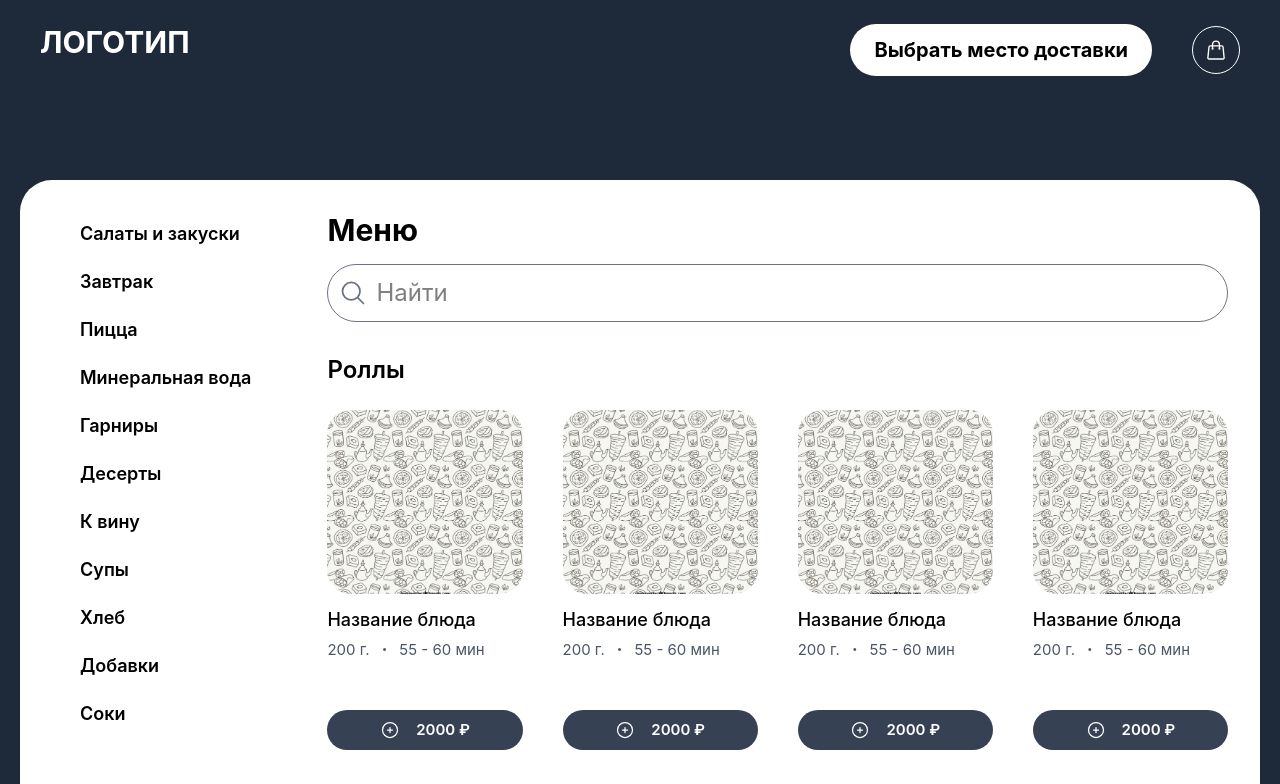
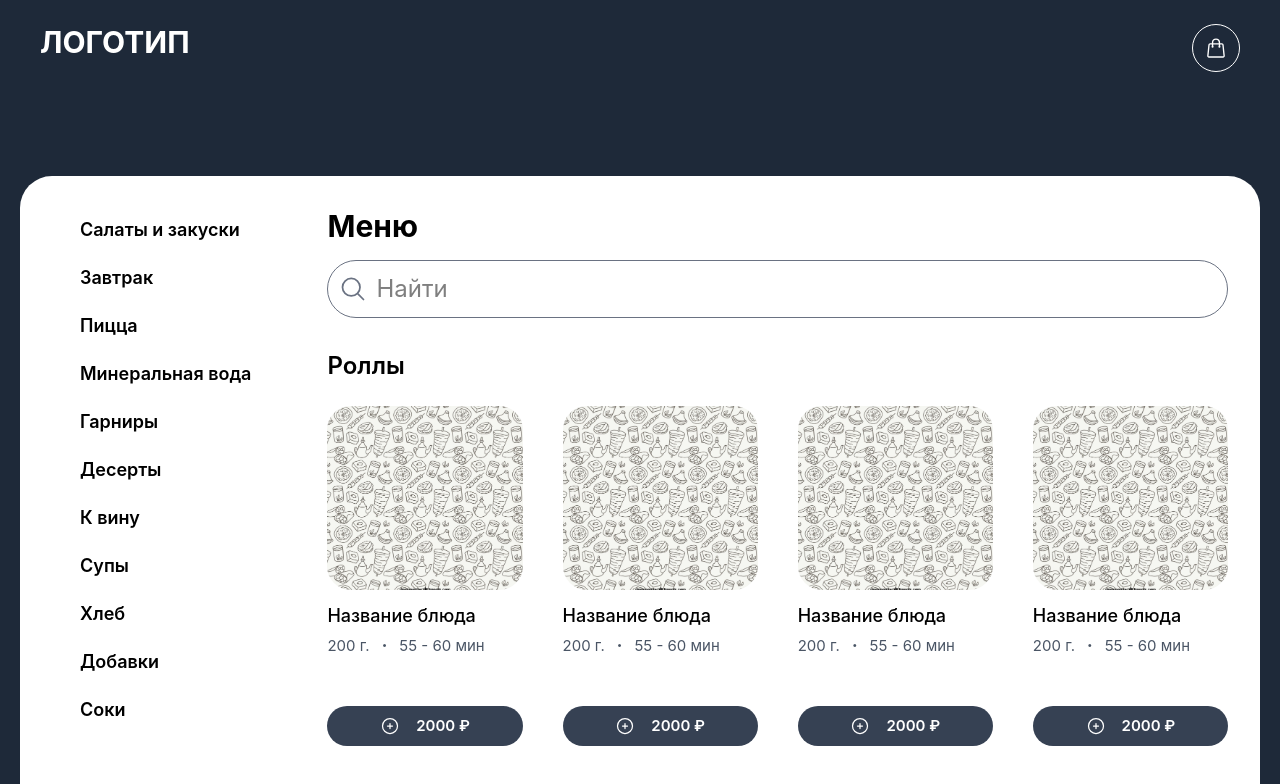
Before and after one commit to YummyABH/pizza, a Vue app: page / in a window 1280 px wide. Shown: the top 784 px of the page. Built offline with nearby package versions, Linux system fonts and the light colour scheme; the HTML template or start-up script is replaced by a standard one.

Commit message:
feat(comment button): закомментирована кнопка в header'e

```diff
--- a/src/components/AppHeader.vue
+++ b/src/components/AppHeader.vue
@@ -10,17 +10,17 @@ import IconMap from './icons/IconMap.vue'
       <div class="flex justify-between">
         <div class="font-bold text-3xl">ЛОГОТИП</div>
         <div class="flex gap-x-10 max-md:gap-x-5 items-center">
-          <div
+          <!-- <div
             class="px-6 py-3 font-bold max-md:hidden rounded-4xl hover:bg-gray-600 hover:text-current bg-white text-black duration-200 cursor-pointer text-xl"
           >
             Выбрать место доставки
-          </div>
+          </div> -->
 
-          <div
+          <!-- <div
             class="w-12 max-sm:p-2 max-sm:w-10 md:hidden border rounded-full p-3 duration-200 hover:bg-gray-600 cursor-pointer hover:border-gray-600"
           >
             <IconMap />
-          </div>
+          </div> -->
           <div
             class="w-12 max-sm:p-2 max-sm:w-10 border rounded-full p-3 duration-200 hover:bg-gray-600 cursor-pointer hover:border-gray-600"
           >
```
